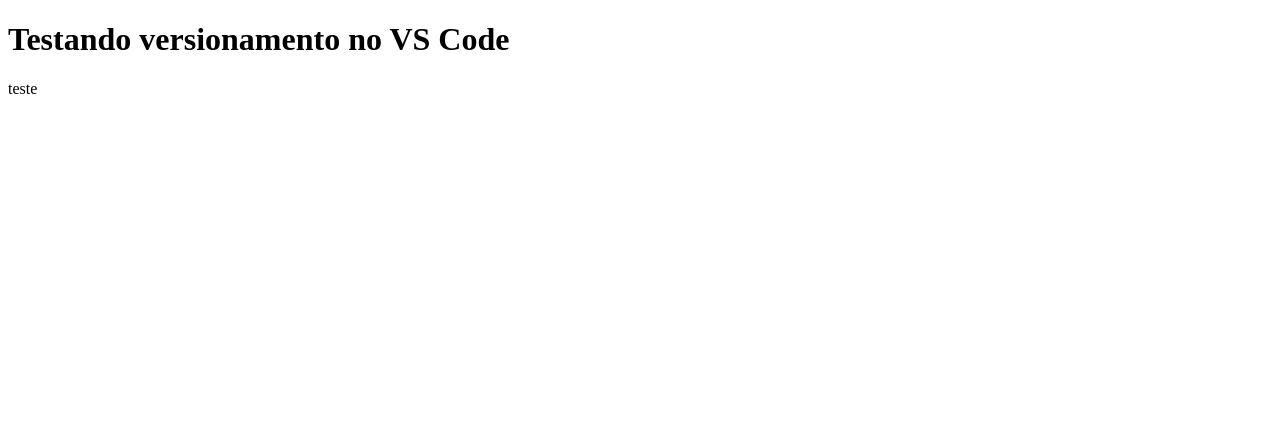
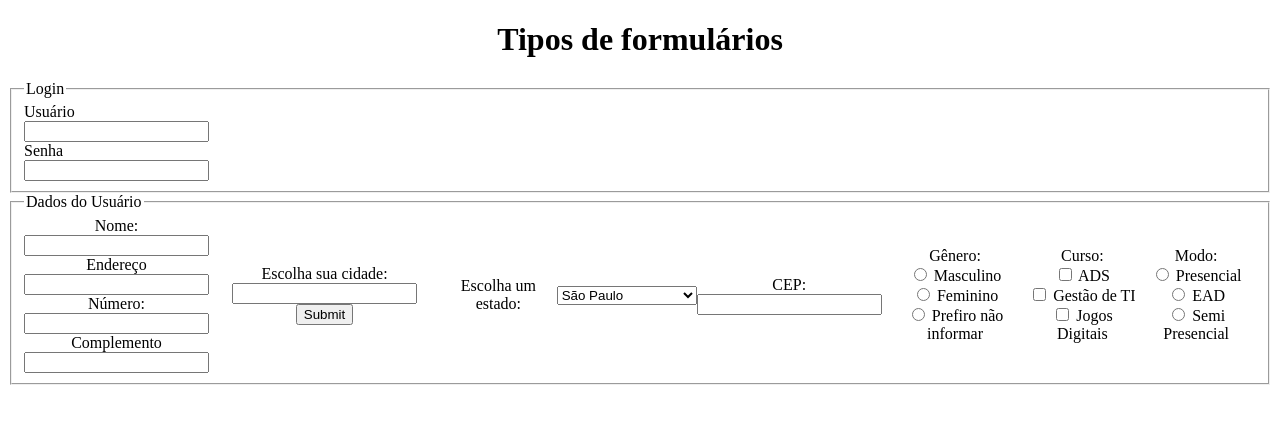
Before and after one commit to guilherme-calixtocampos/LingProg, a plain HTML site: page index.html in a window 1280 px wide. Drawn offline with Linux system fonts and the light colour scheme.

Commit message:
Alteração de layout e inserção de funções novas

```diff
--- a/index.html
+++ b/index.html
@@ -3,12 +3,105 @@
 <head>
     <meta charset="UTF-8">
     <meta name="viewport" content="width=device-width, initial-scale=1.0">
-    <title>Testando versionamento no VS Code</title>
+    <link rel="stylesheet" href="style.css">
+    <title>Tipos de formulários</title>
 </head>
 <body>
     <main>
-        <h1>Testando versionamento no VS Code</h1>
-        <p>teste</p>
+
+        <h1>Tipos de formulários</h1>
+        <fieldset >
+            <legend>Login</legend>
+            <div class="login">
+                <form action=“https://www.w3schools.com/action_page.php”>
+                    <label for="fname">Usuário</label><br>
+                    <input type="text" id="fname" name="fname"><br>
+                    <label for="lname">Senha</label><br>
+                    <input type="password" id="lname" name="lname">
+                </form>
+            </div>
+        </fieldset>
+        <fieldset>
+            <legend>Dados do Usuário</legend>
+            <div class="dadosUsuario">
+                <form action=“https://www.w3schools.com/action_page.php”>
+                    <label for="nome">Nome:</label><br>
+                    <input type="text" id="name" name="name"><br>
+                    <label for="endereco">Endereço</label><br>
+                    <input type="text" id="endereco" name="endereco"><br>
+                    <label for="numero">Número:</label><br>
+                    <input type="number" id="numero" name="numero"><br>
+                    <label for="completo">Complemento</label><br>
+                    <input type="text" id="complemento" name="complemento"><br>
+                </form>
+                <form action="/action_page.php">
+                    <label for="cidade">Escolha sua cidade:</label><br>
+                    <input list="browsers" name="browser">
+                    <datalist id="browsers">
+                        <option value="Alambari">Alambari</option>
+                        <option value="Araçoiaba da Serra">Araçoiaba da Serra</option>
+                        <option value="Boituva">Boituva</option>
+                        <option value="Iperó">Iperó</option>
+                        <option value="Itapetininga">Itapetininga</option>
+                        <option value="Itu">Itu</option>
+                        <option value="Jumirim">Jumirim</option>
+                        <option value="Mairinque">Mairinque</option>
+                        <option value="Matriz de Camargo">Matriz de Camargo</option>
+                        <option value="Piedade">Piedade</option>
+                        <option value="Porto Feliz">Porto Feliz</option>
+                        <option value="Salto">Salto</option>
+                        <option value="São Roque">São Roque</option>
+                        <option value="Sorocaba">Sorocaba</option>
+                        <option value="Votorantim">Votorantim</option>
+                        <option value="Outra cidade">Outra cidade</option>
+                    </datalist>
+                    <input type="submit">
+                </form>
+                <label for="cars">Escolha um estado:</label>
+                    <select id="cars" name="cars">
+                        <option value="São Paulo">São Paulo</option>
+                            <option value="Minas Gerais">Minas Gerais</option>
+                            <option value="Rio de Janeiro">Rio de Janeiro</option>
+                            <option value="Paraná">Paraná</option>
+                            <option value="Mato Grosso do Sul">Mato Grosso do Sul</option>
+                            <option value="Espírito Santo">Espírito Santo</option>
+                            <option value="Goiás">Goiás</option>
+                            <option value="Outro estado">Outra estado</option>
+                    </select>
+                    <form>
+                        <label for="CEP">CEP:</label><br>
+                        <input type="number" id="numeroCEP" name="numeroCEP"><br>
+                    </form>
+                    <form>
+                        <label for="genero">Gênero:</label><br>
+                        <input type="radio" id="masculino" name="sex_masc" value="MASC">
+                        <label for="masculino">Masculino</label><br>
+                        <input type="radio" id="feminino" name="sex_fem" value="FEM">
+                        <label for="feminino">Feminino</label><br>
+                        <input type="radio" id="naoInformado" name="sex_desc" value="NI">
+                        <label for="javascript">Prefiro não informar</label>
+                    </form>
+                    <form>
+                        <label for="curso:">Curso:</label><br>
+                        <input type="checkbox" id="curso1" name="curso1" value="curso1">
+                        <label for="curso1">ADS</label><br>
+                        <input type="checkbox" id="curso2" name="curso2" value="curso2">
+                        <label for="curso2">Gestão de TI</label><br>
+                        <input type="checkbox" id="curso3" name="curso3" value="curso3">
+                        <label for="curso3">Jogos Digitais</label>
+                    </form>
+                    <form>
+                        <label for="modo">Modo:</label><br>
+                        <input type="radio" id="presencial" name="presencial" value="PRES">
+                        <label for="presencial">Presencial</label><br>
+                        <input type="radio" id="EAD" name="EAD" value="EAD">
+                        <label for="EAD">EAD</label><br>
+                        <input type="radio" id="semiPres" name="semiPres" value="SP">
+                        <label for="semiPres">Semi Presencial</label>
+                    </form>
+
+            </div>
+        </fieldset>
     </main>
 </body>
 </html>
--- /dev/null
+++ b/style.css
@@ -0,0 +1,10 @@
+h1 {
+    text-align: center;
+}
+
+.dadosUsuario {
+    display: flex;
+    text-align: center;
+    justify-content: space-between;
+    align-items: center;
+}
```
